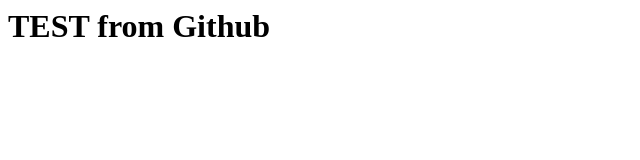
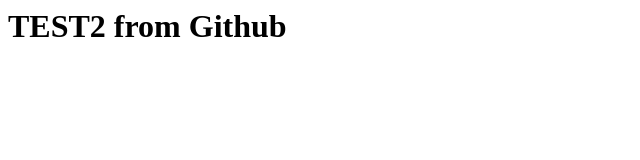
Before and after one commit to kodestarter/connect-webclient, a plain HTML site: page index.html in a window 1280 px wide. Shown: the whole page, without its empty margins (0-640 px from the left). Drawn offline with Linux system fonts and the light colour scheme.

Commit message:
Travis CI test

```diff
--- a/index.html
+++ b/index.html
@@ -1,6 +1,6 @@
 <html>
 <head></head>
 <body>
-<h1> TEST from Github </h1>
+<h1> TEST2 from Github </h1>
 </body>
 </html>
```
